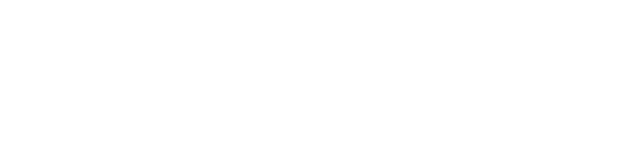
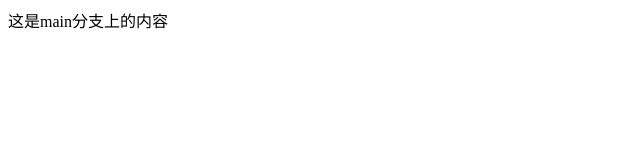
Before and after one commit to lipeng1808/1809test1, a plain HTML site: page index.html in a window 1280 px wide. Shown: the whole page, without its empty margins (0-640 px from the left). Drawn offline with Linux system fonts and the light colour scheme.

Commit message:
main分支第一次操作

```diff
--- a/index.html
+++ b/index.html
@@ -5,5 +5,6 @@
 		<title></title>
 	</head>
 	<body>
+		这是main分支上的内容
 	</body>
 </html>
```
